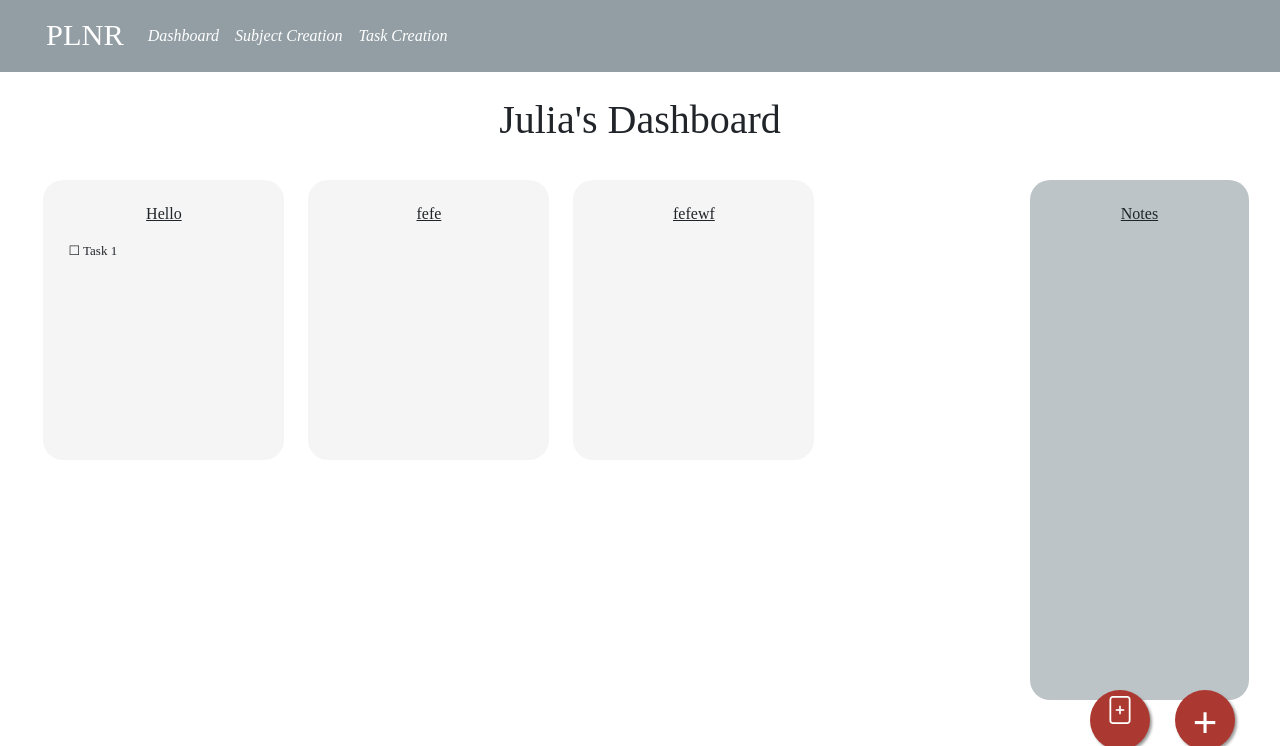
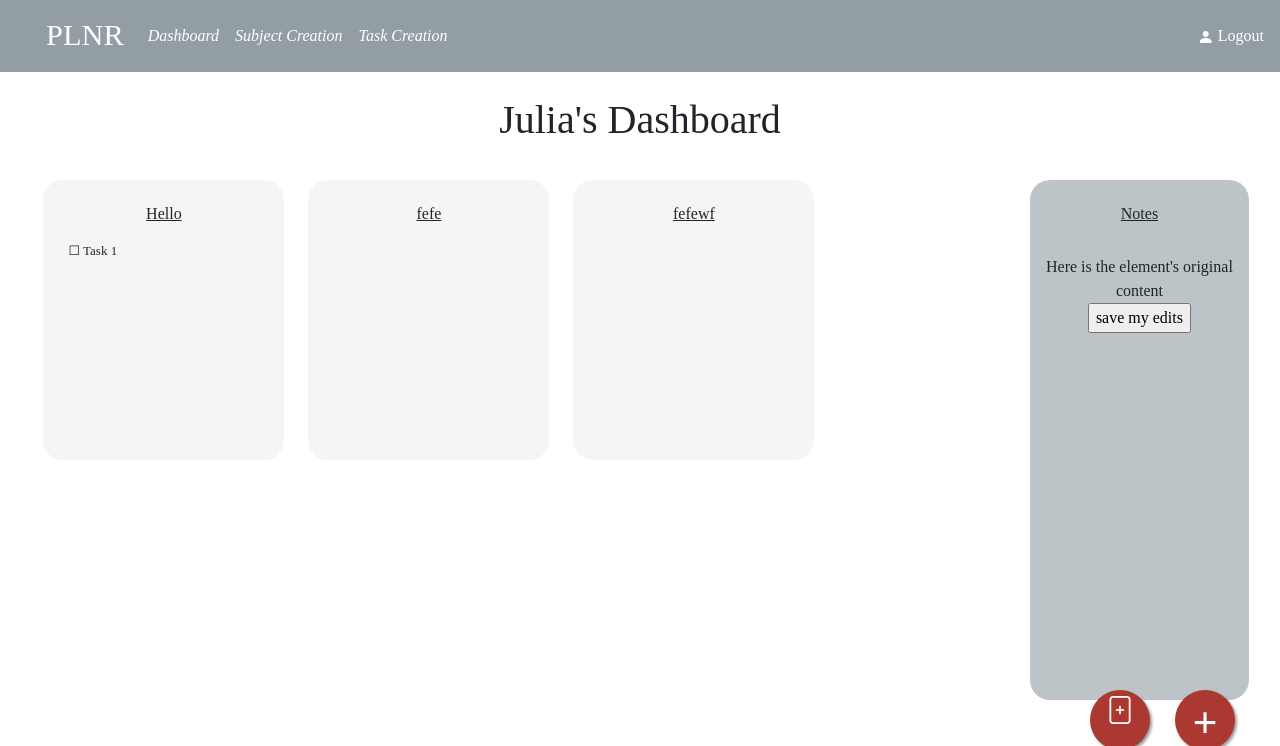
Before and after one commit to happyd0nut/PLNR, a Flask app: page /dashboard in a window 1280 px wide. Shown: the top 746 px of the page. Run offline with Flask 3, Linux system fonts and the light colour scheme; a user stored in the database is signed in; some libraries are stand-ins or nearby versions; some web fonts are replaced.

Commit message:
base code nearly done, fixed navbar

```diff
--- a/static/styles/style.css
+++ b/static/styles/style.css
@@ -11,6 +11,18 @@
   font-size: 1.9rem;
   padding-left: 30px;
   color:white;
+}
+
+.navbar-collapse {
+  justify-content: space-between;
+}
+
+.navbar-light .navbar-brand {
+  color: rgba(255, 255, 255);
+}
+
+.navbar-light .navbar-nav .nav-link {
+  color: rgb(255, 255, 255);
 }
 
 .nav {
@@ -32,6 +44,7 @@
   border-color:#ffffff00;
 }
 
+
 .navbar img{
   width:30px;
 }
@@ -41,11 +54,15 @@
 
 }
 
-.dropdown-menu {
-  right: 0;
-  left: auto;
+.bi-person-fill[class^="bi-"]::before, .bi-person-fill[class*=" bi-"]::before {
+  vertical-align:middle !important;
+
 }
 
+.navbar-right a, .navbar-light .navbar-brand:focus, .navbar-light .navbar-brand:hover, .navbar-light .navbar-nav .nav-link:focus, .navbar-light .navbar-nav .nav-link:hover {
+  color: white;
+
+}
 
 /* Button Style */
 
--- a/templates/dashboard.html
+++ b/templates/dashboard.html
@@ -20,7 +20,7 @@
 </head>
 
 <body id="dashboard">
-    <nav class="navbar navbar-expand-lg nav sticky-top">
+    <nav class="navbar navbar-expand-lg nav sticky-top navbar-light">
         <a class="navbar-brand" href="{{url_for('dashboard')}}">PLNR</a>
         <button class="navbar-toggler" type="button" data-toggle="collapse" data-target="#navbarNav"
             aria-controls="navbarNav" aria-expanded="false" aria-label="Toggle navigation">
@@ -41,16 +41,10 @@
                             class="sr-only">(current)</span></a>
                 </li>
             </ul>
+            <ul class="nav navbar-nav navbar-right">
+                <li><a href="{{url_for('login')}}"><i class="bi bi-person-fill"></i></span> Logout</a></li>
+            </ul>
         </div>
-        <!-- <div class="dropdown">
-            <button class="btn btn-secondary dropdown-toggle" type="button" id="dropdownMenuButton"
-                data-toggle="dropdown" aria-haspopup="true" aria-expanded="false">
-                <img class="" src="../static/images/profile.png">
-            </button>
-            <div class="dropdown-menu" aria-labelledby="dropdownMenuButton">
-                <a class="dropdown-item" href="{{url_for('login')}}">Logout</a>
-            </div>
-        </div> -->
     </nav>
 
     <div class="intro col-12">
@@ -73,6 +67,33 @@
 
         <div class="notes col col-xl-2 col-md-3 col-sm-6 col-9">
             <h6>Notes</h6>
+            <br>
+            <span id="textbox">
+                <div id="edit" contenteditable="true">
+                    Here is the element's original content
+                </div>
+                <input type="button" value="save my edits" onclick="saveEdits()"/>
+
+            </span>
+
+            <script>
+                function saveEdits() {
+
+                    //get the editable element
+                    var editElem = document.getElementById("edit");
+
+                    //get the edited element content
+                    var userVersion = editElem.innerHTML;
+
+                    //save the content to local storage
+                    localStorage.userEdits = userVersion;
+
+                    //write a confirmation to the user
+                    document.getElementById("update").innerHTML="Edits saved!";
+
+                }
+
+            </script>
 
 
         </div>
```
Also changed, not shown: templates/newsubject.html (+3 -8 lines), templates/newtask.html (+4 -11 lines), planr.db. Lines whose indentation alone changed are shown as unchanged.
